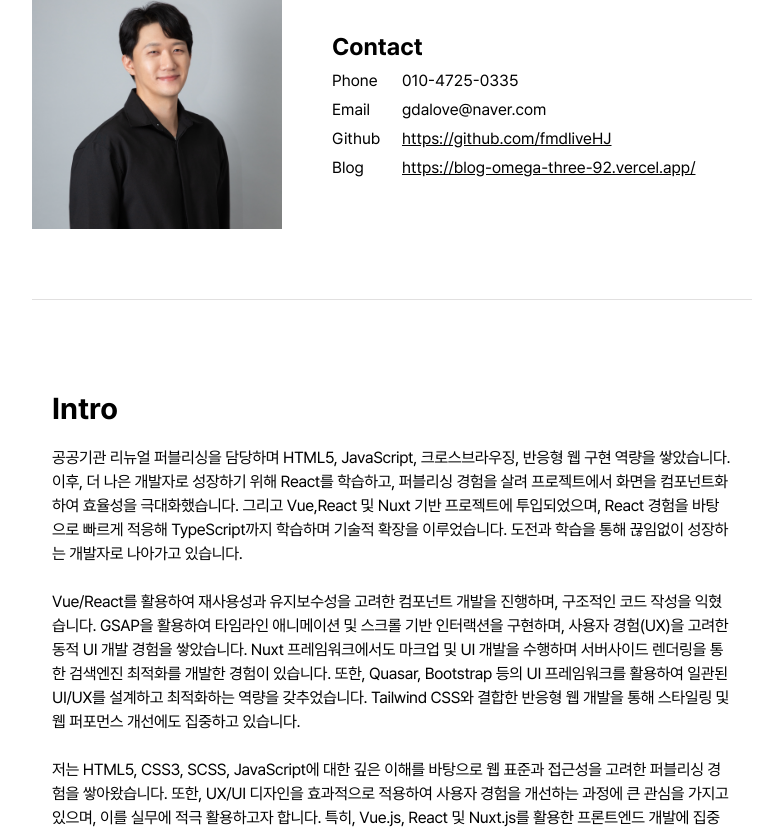
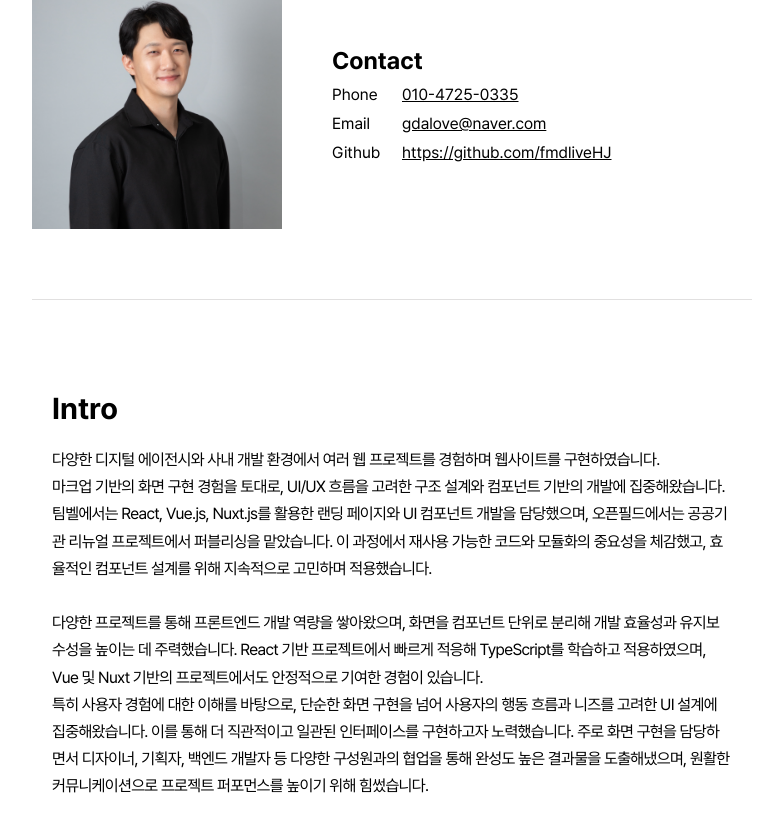
Before and after one commit to fmdliveHJ/fmdlivehj.github.io, a React (Vite) app: page / in a window 1280 px wide. Shown: the part 279-1108 px from the top of the page, without its empty margins (248-1009 px from the left). Built offline with nearby package versions, Linux system fonts and the light colour scheme.

Commit message:
feat: 내용 추가 및 변경

```diff
--- a/src/components/Company.jsx
+++ b/src/components/Company.jsx
@@ -7,26 +7,42 @@ const Company = () => {
       <h3>Company</h3>
       <li css={list}>
         <h4 className='title'>팀벨</h4>
-        <p className='period'>2022.09 ~ 2025.02</p>
-        <ul>
-          <li>내용</li>
-          <li>내용</li>
+        <p className='period'>2022.09 ~ 2025.02 (2년 6개월)</p>
+        <ul css={desc}>
+          <li>
+            시스템의 구축과 운영 전반을 담당하였으며, 다양한 프레임워크 환경에서
+            유연하게 대응하며 개발 및 유지보수 업무를 수행하였습니다.
+          </li>
+          <li>
+            사내 프로젝트의 랜딩 페이지를 Nuxt 기반으로 구축하고, 반응형
+            디자인을 통해 사용자 경험을 향상시켰습니다.
+          </li>
         </ul>
       </li>
       <li css={list}>
         <h4 className='title'>오픈필드</h4>
-        <p className='period'>2020.09 ~ 2022.01</p>
+        <p className='period'>2020.09 ~ 2022.01 (1년 5개월)</p>
         <ul css={desc}>
-          <li>내용</li>
-          <li>내용</li>
+          <li>
+            공공기관 웹사이트 리뉴얼 프로젝트에서 퍼블리싱을 담당하였으며, 웹
+            접근성(WA) 가이드라인을 준수하여 다양한 사용자가 불편 없이 이용할 수
+            있도록 구현하였습니다.
+          </li>
+          <li>
+            HTML5와 CSS3 기반으로 시맨틱 마크업을 구현하고, 다양한 디바이스
+            환경에 대응하는 반응형 웹 페이지를 설계 및 구축하였습니다.
+          </li>
         </ul>
       </li>
       <li css={list}>
         <h4 className='title'>더피프티원</h4>
-        <p className='period'>2017.04 ~ 2018.07</p>
+        <p className='period'>2017.04 ~ 2018.07 (1년 4개월)</p>
         <ul css={desc}>
-          <li>내용</li>
-          <li>내용</li>
+          <li>
+            HTML, CSS, jQuery를 기반으로 클라이언트 웹사이트의 운영 및
+            유지보수를 담당하였으며, 마크업 구조 개선과 인터랙션 기능 수정 등
+            실시간 대응 업무를 수행하였습니다.
+          </li>
         </ul>
       </li>
     </section>
@@ -77,4 +93,10 @@ const desc = css`
   flex-direction: column;
   gap: 5px;
   margin-top: 10px;
+  li {
+    list-style: disc;
+    font-size: 16px;
+    line-height: 1.5;
+    margin-left: 20px;
+  }
 `;
--- a/src/components/Intro.jsx
+++ b/src/components/Intro.jsx
@@ -6,37 +6,29 @@ const Intro = () => {
     <section css={IntroContainer}>
       <h3>Intro</h3>
       <p>
-        공공기관 리뉴얼 퍼블리싱을 담당하며 HTML5, JavaScript, 크로스브라우징,
-        반응형 웹 구현 역량을 쌓았습니다. 이후, 더 나은 개발자로 성장하기 위해
-        React를 학습하고, 퍼블리싱 경험을 살려 프로젝트에서 화면을
-        컴포넌트화하여 효율성을 극대화했습니다. 그리고 Vue,React 및 Nuxt 기반
-        프로젝트에 투입되었으며, React 경험을 바탕으로 빠르게 적응해
-        TypeScript까지 학습하며 기술적 확장을 이루었습니다. 도전과 학습을 통해
-        끊임없이 성장하는 개발자로 나아가고 있습니다.
-        <br /> <br />
-        Vue/React를 활용하여 재사용성과 유지보수성을 고려한 컴포넌트 개발을
-        진행하며, 구조적인 코드 작성을 익혔습니다. GSAP을 활용하여 타임라인
-        애니메이션 및 스크롤 기반 인터랙션을 구현하며, 사용자 경험(UX)을 고려한
-        동적 UI 개발 경험을 쌓았습니다. Nuxt 프레임워크에서도 마크업 및 UI
-        개발을 수행하며 서버사이드 렌더링을 통한 검색엔진 최적화를 개발한 경험이
-        있습니다. 또한, Quasar, Bootstrap 등의 UI 프레임워크를 활용하여 일관된
-        UI/UX를 설계하고 최적화하는 역량을 갖추었습니다. Tailwind CSS와 결합한
-        반응형 웹 개발을 통해 스타일링 및 웹 퍼포먼스 개선에도 집중하고
-        있습니다.
-        <br /> <br />
-        저는 HTML5, CSS3, SCSS, JavaScript에 대한 깊은 이해를 바탕으로 웹 표준과
-        접근성을 고려한 퍼블리싱 경험을 쌓아왔습니다. 또한, UX/UI 디자인을
-        효과적으로 적용하여 사용자 경험을 개선하는 과정에 큰 관심을 가지고
-        있으며, 이를 실무에 적극 활용하고자 합니다. 특히, Vue.js, React 및
-        Nuxt.js를 활용한 프론트엔드 개발에 집중하고 있으며, 컴포넌트 기반 개발
-        및 상태 관리, 서버 사이드 렌더링과 정적 사이트 생성등 Nuxt의 핵심 기능을
-        활용하여 최적화된 웹 애플리케이션을 구축하는 경험을 쌓아가고 있습니다.
-        이를 통해 퍼포먼스 최적화 및 SEO 대응이 중요한 프로젝트에서도 효과적인
-        개발을 수행할 수 있는 역량을 보유하고 있습니다. 제가 추구하는 프론트엔드
-        개발자의 역할은 단순한 UI 구현을 넘어, 디자인 감각과 기술적 역량을
-        조화롭게 활용하여 사용자와 소통하며 최상의 경험을 제공하는 것입니다.
-        프레임워크의 장점을 적극 활용하고, 비즈니스 목표와 사용자 만족을 동시에
-        충족하는 결과를 만들어가고 싶습니다.
+        다양한 디지털 에이전시와 사내 개발 환경에서 여러 웹 프로젝트를 경험하며
+        웹사이트를 구현하였습니다. <br />
+        마크업 기반의 화면 구현 경험을 토대로, UI/UX 흐름을 고려한 구조 설계와
+        컴포넌트 기반의 개발에 집중해왔습니다.
+        <br />
+        팀벨에서는 React, Vue.js, Nuxt.js를 활용한 랜딩 페이지와 UI 컴포넌트
+        개발을 담당했으며, 오픈필드에서는 공공기관 리뉴얼 프로젝트에서
+        퍼블리싱을 맡았습니다. 이 과정에서 재사용 가능한 코드와 모듈화의
+        중요성을 체감했고, 효율적인 컴포넌트 설계를 위해 지속적으로 고민하며
+        적용했습니다.
+        <br />
+        <br />
+        다양한 프로젝트를 통해 프론트엔드 개발 역량을 쌓아왔으며, 화면을
+        컴포넌트 단위로 분리해 개발 효율성과 유지보수성을 높이는 데
+        주력했습니다. React 기반 프로젝트에서 빠르게 적응해 TypeScript를
+        학습하고 적용하였으며, Vue 및 Nuxt 기반의 프로젝트에서도 안정적으로
+        기여한 경험이 있습니다. <br />
+        특히 사용자 경험에 대한 이해를 바탕으로, 단순한 화면 구현을 넘어
+        사용자의 행동 흐름과 니즈를 고려한 UI 설계에 집중해왔습니다. 이를 통해
+        더 직관적이고 일관된 인터페이스를 구현하고자 노력했습니다. 주로 화면
+        구현을 담당하면서 디자이너, 기획자, 백엔드 개발자 등 다양한 구성원과의
+        협업을 통해 완성도 높은 결과물을 도출해냈으며, 원활한 커뮤니케이션으로
+        프로젝트 퍼포먼스를 높이기 위해 힘썼습니다.
       </p>
     </section>
   );
@@ -52,7 +44,7 @@ const IntroContainer = css`
   }
   p {
     font-size: 16px;
-    line-height: 1.5;
-    letter-spacing: -0.02em;
+    line-height: 1.7;
+    letter-spacing: -0.04em;
   }
 `;
--- a/src/components/List.jsx
+++ b/src/components/List.jsx
@@ -29,14 +29,14 @@ const List = () => {
                 </ul>
               </dd>
             </dl>
-            <dl className='process'>
+            {/* <dl className='process'>
               <dt>기여 및 성과</dt>
               <dd>
                 <ul>
                   <li>{work.process}</li>
                 </ul>
               </dd>
-            </dl>
+            </dl> */}
           </div>
         </li>
       ))}
--- a/src/components/Visual.jsx
+++ b/src/components/Visual.jsx
@@ -13,11 +13,15 @@ const Visual = () => {
           <h2>Contact</h2>
           <dl>
             <dt>Phone</dt>
-            <dd>010-4725-0335</dd>
+            <dd>
+              <a href='tel:01047250335'>010-4725-0335</a>
+            </dd>
           </dl>
           <dl>
             <dt>Email</dt>
-            <dd>gdalove@naver.com</dd>
+            <dd>
+              <a href='mailto:gdalove@naver.com'>gdalove@naver.com</a>
+            </dd>
           </dl>
           <dl>
             <dt>Github</dt>
@@ -27,14 +31,14 @@ const Visual = () => {
               </a>
             </dd>
           </dl>
-          <dl>
+          {/* <dl>
             <dt>Blog</dt>
             <dd>
               <a target='_blank' href='http://blog-omega-three-92.vercel.app/'>
                 https://blog-omega-three-92.vercel.app/
               </a>
             </dd>
-          </dl>
+          </dl> */}
         </div>
       </div>
     </section>
```
Also changed, not shown: 1 other file (tests, documents, lock files or other folders).
